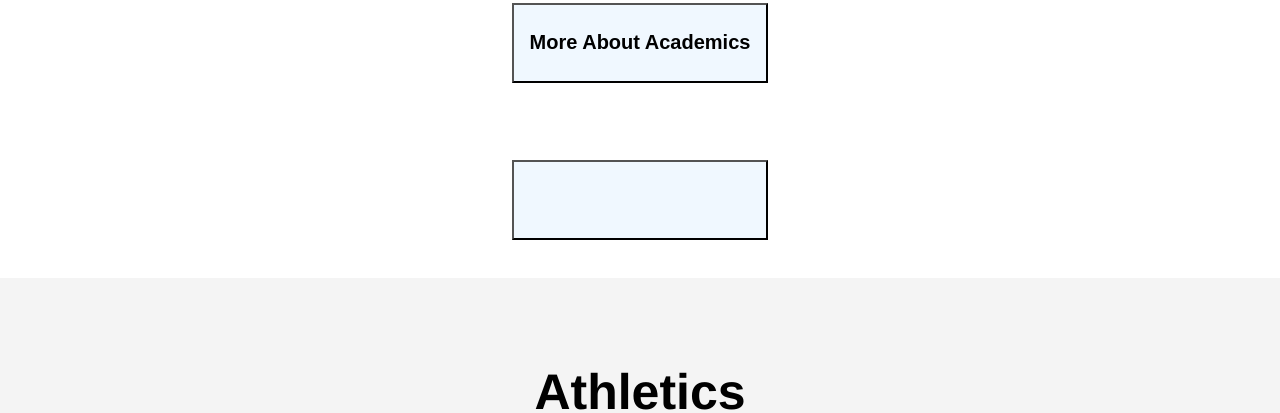
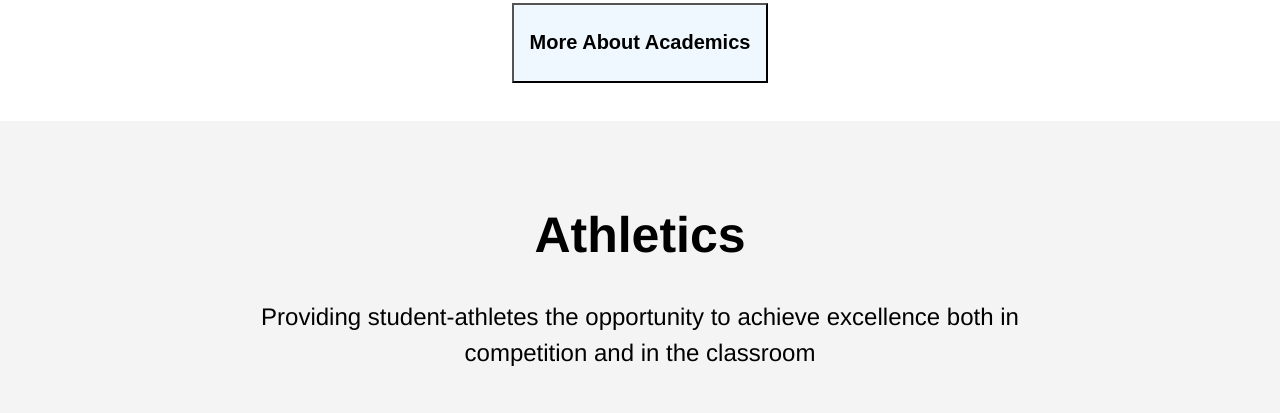
Before and after one commit to Hanzai003/Zaid-Abdullah-ID_233023, a plain HTML site: page index.html in a window 1280 px wide. Shown: the part 8461-8874 px from the top of the page. Drawn offline with Linux system fonts and the light colour scheme; files whose address does not match are found by name.

Commit message:
index.html

```diff
--- a/index.html
+++ b/index.html
@@ -340,7 +340,7 @@
 
 <div class="bbb">
     <a href="https://www.au.edu.pk/Default.aspx"><button class="button Button">More About Academics</button></a>
-<button class="button Button"> </button></a>
+
 </div>
 </section>
 
```
